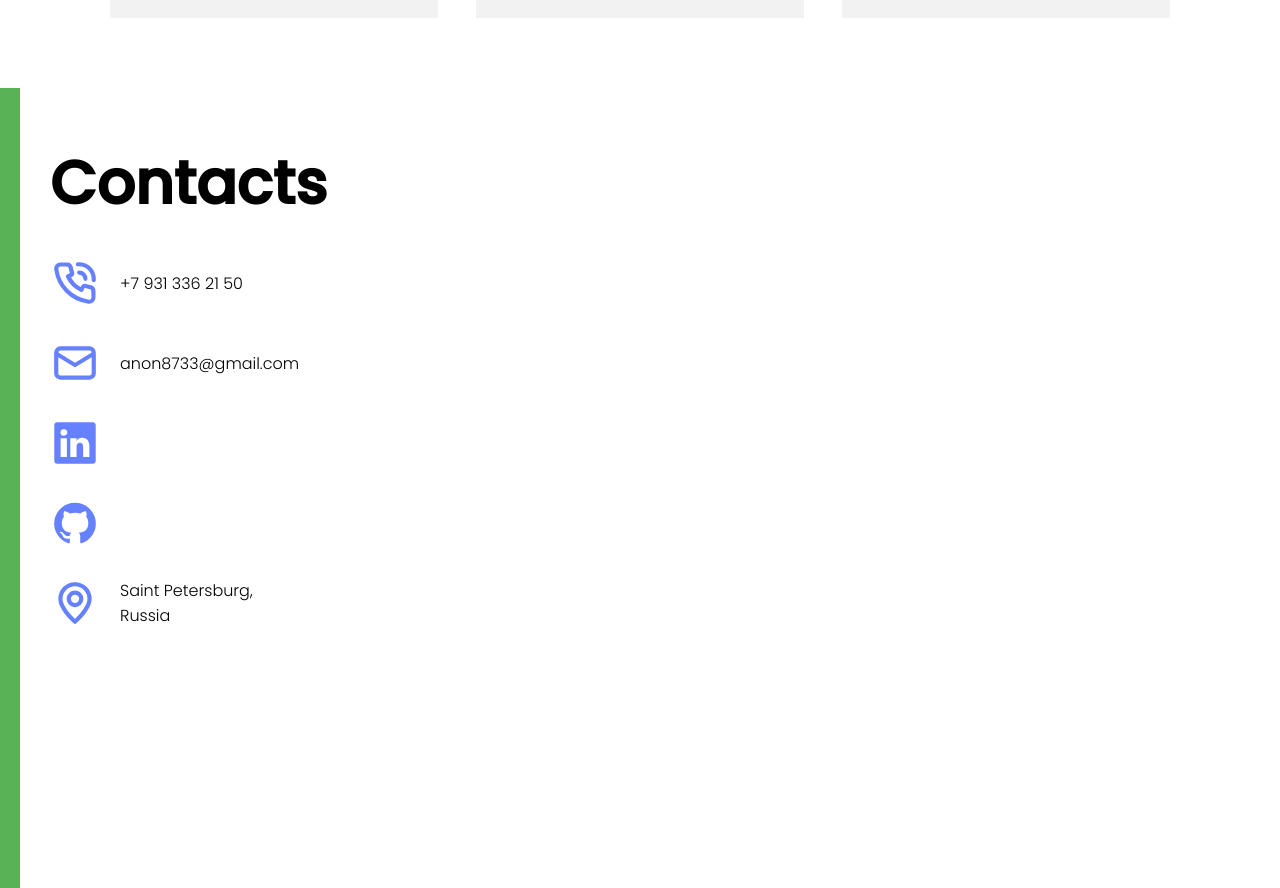
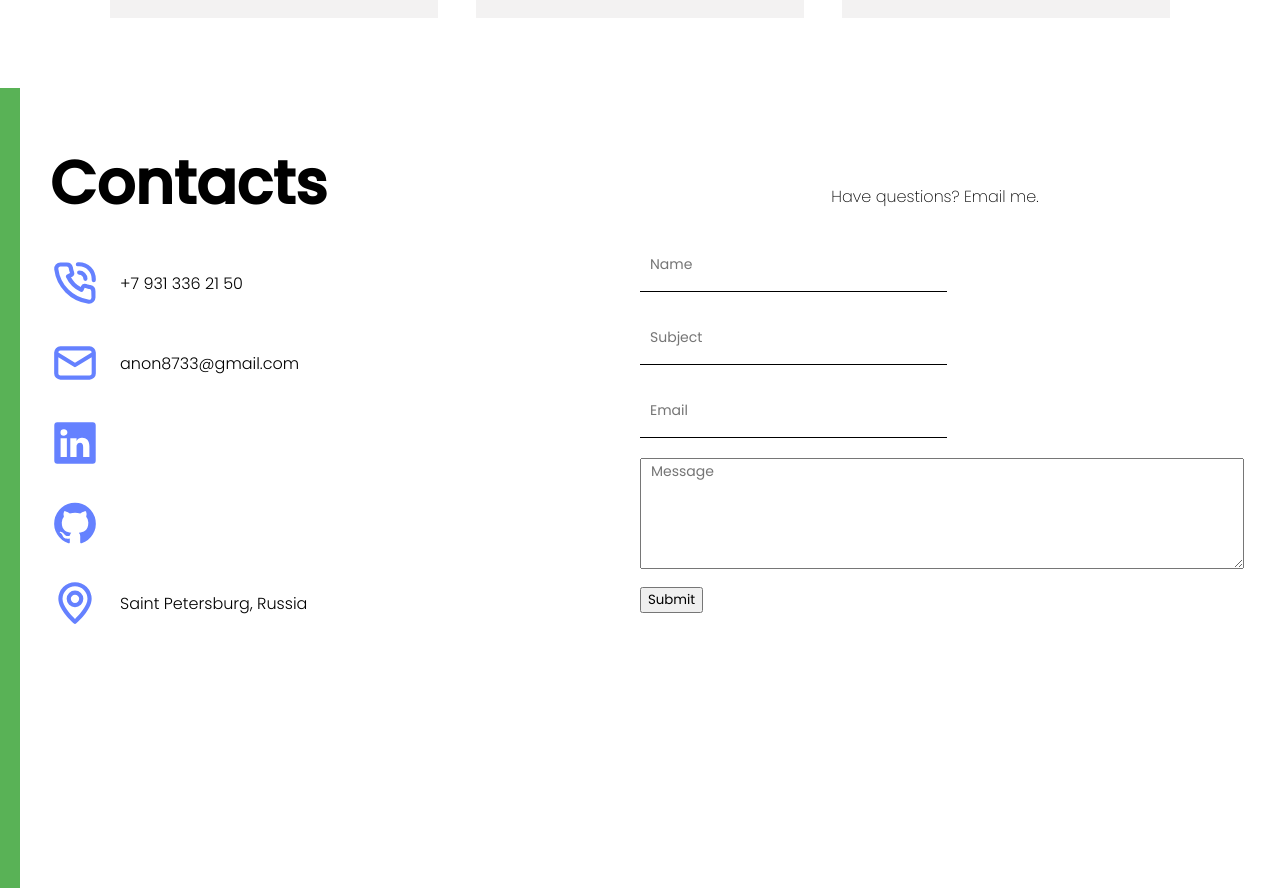
Before and after one commit to Topmewan/profile-site-react, a React (Create React App) app: page / in a window 1280 px wide. Shown: the part 2480-3368 px from the top of the page. Built offline with nearby package versions, Linux system fonts and the light colour scheme.

Commit message:
fix c-bg

```diff
--- a/src/components/contact/Contact.css
+++ b/src/components/contact/Contact.css
@@ -21,6 +21,10 @@
 
 .c-right {
     flex: 1;
+    display: flex;
+    flex-direction: column;
+    align-items: center;
+    justify-content: center;
 }
 
 .c-title {
@@ -34,8 +38,6 @@
     margin: 30px 0;
     font-weight: 300;
     width: 80%;
-
-
 }
 
 .c-icon {
@@ -43,3 +45,28 @@
     height: 50px;
     margin-right: 20px;
 }
+
+.c-desc {
+    font-weight: 200;
+}
+
+form {
+    margin-top: 20px;
+}
+
+input {
+    width: 50%;
+    height: 50px;
+    border: none;
+    border-bottom: 1px solid black;
+    margin: 10px 0;
+    font-size: 14px;
+    padding-left: 10px;
+}
+
+textarea {
+    width: 100%;
+    margin: 10px 0;
+    font-size: 14px;
+    padding-left: 10px;
+}
--- a/src/components/contact/Contact.js
+++ b/src/components/contact/Contact.js
@@ -8,8 +8,7 @@ import location from '../../img/map-marker.svg';
 const Contact = () => {
     return (
         <div className='c'>
-            <div className="c-bg">
-
+            <div className="c-bg"></div>
                 <div className="c-wrapper">
                     <div className="c-left">
                         <h1 className="c-title">Contacts</h1>
@@ -17,7 +16,7 @@ const Contact = () => {
                                 <div className="c-info-item">
                                     <img
                                         src={phone}
-                                        alt={phone}
+                                        alt=''
                                         className="c-icon"
                                     />
                                     +7 931 336 21 50
@@ -31,7 +30,7 @@ const Contact = () => {
                                     anon8733@gmail.com
                                 </div>
                                 <div className="c-info-item">
-                                    <a className='c-icon'href="https://www.linkedin.com/in/denis-gareev-b9a303212" target='-_blank'>
+                                    <a className='c-icon' href="https://www.linkedin.com/in/denis-gareev-b9a303212" target='-_blank'>
                                         <img  src={linkedin} alt=""/>
                                     </a>
 
@@ -53,13 +52,21 @@ const Contact = () => {
                                     Saint Petersburg, Russia
                                 </div>
                             </div>
-
                     </div>
                     <div className="c-right">
+                        <p className="c-desc">
+                            Have questions? Email me.
+                        </p>
+                        <form action="">
+                            <input type="text" placeholder='Name' name='user_name'/>
+                            <input type="text" placeholder='Subject' name='user_subject'/>
+                            <input type="text" placeholder='Email' name='user_email'/>
+                            <textarea rows='5' placeholder='Message' name='message'/>
+                            <button>Submit</button>
+                        </form>
 
                     </div>
                 </div>
-            </div>
 
 
 
```
